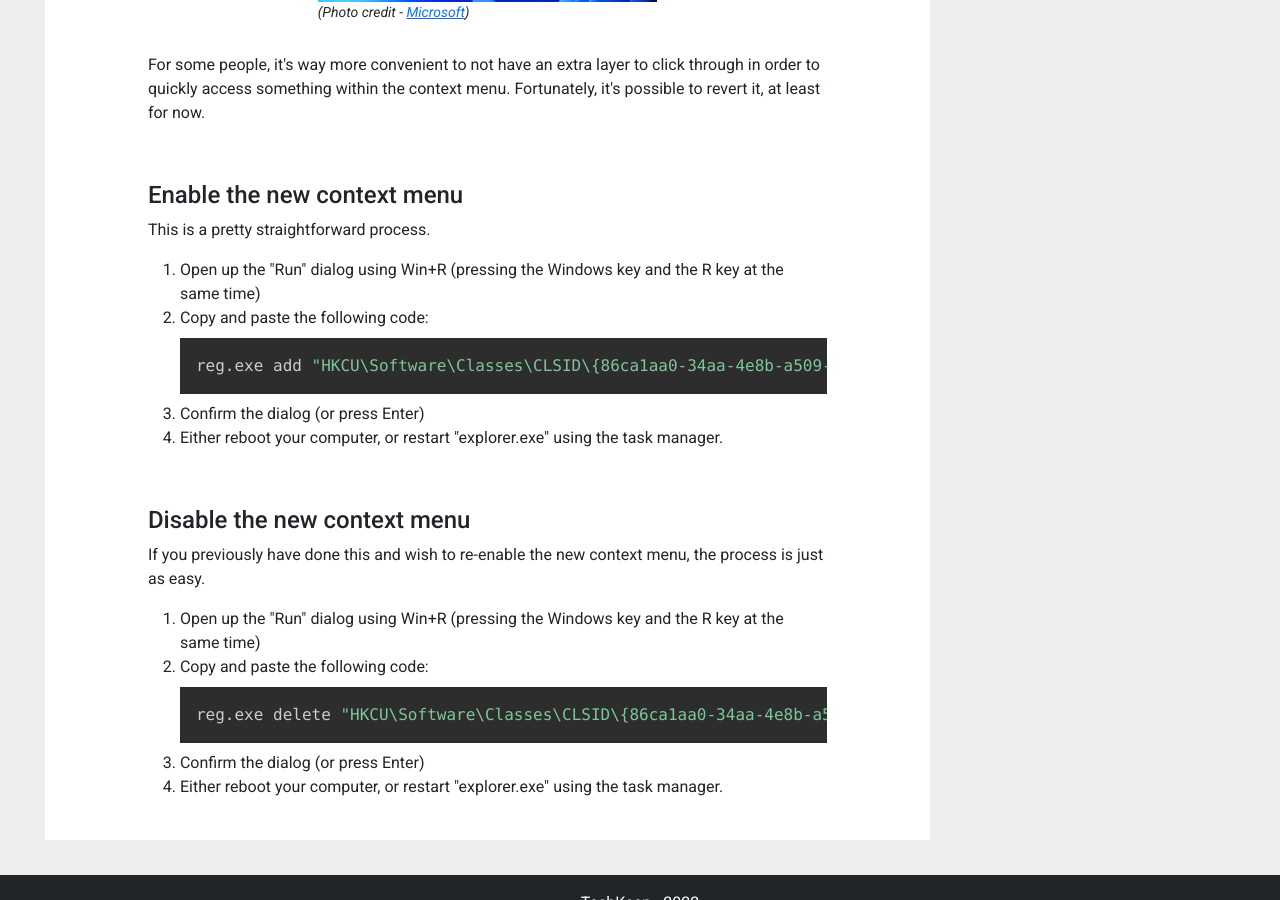
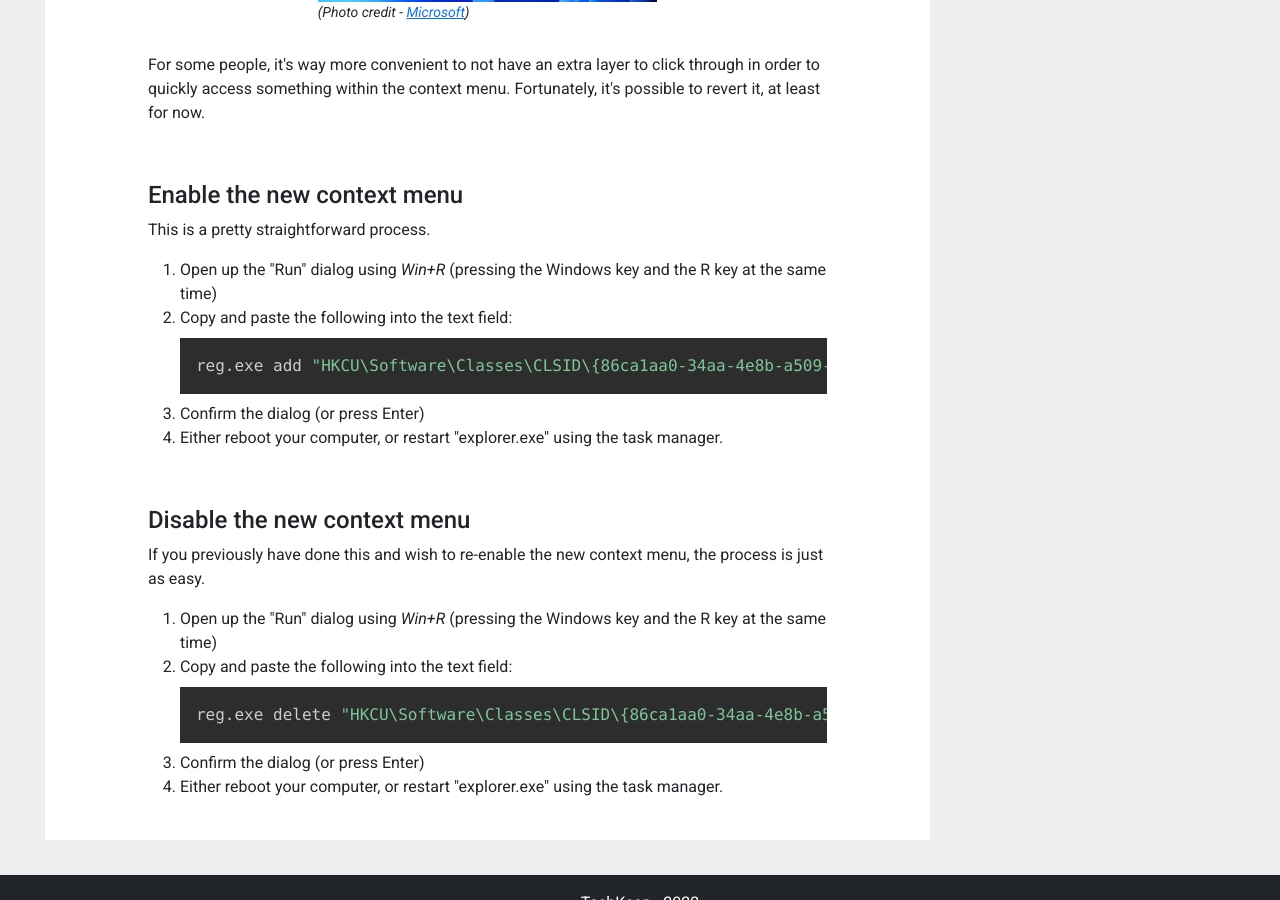
Before and after one commit to TechKeep/TechKeep.github.io, a Jekyll site: the page built from _posts/2022-04-23-how-to-disable-the-new-context-menu-in-windows-11.markdown, in a window 1280 px wide and 900 px high, scrolled down 800 px. Built offline with Jekyll 4.4.1, drawn with Linux system fonts in a browser that asks for light colours; nearby versions of some CDN libraries.

Commit message:
small corrections to new post

```diff
--- a/_posts/2022-04-23-how-to-disable-the-new-context-menu-in-windows-11.markdown
+++ b/_posts/2022-04-23-how-to-disable-the-new-context-menu-in-windows-11.markdown
@@ -23,8 +23,8 @@ photocredit: <em>(Photo credit - <a href="https://microsoft.com" target="_blank"
 <p>This is a pretty straightforward process.</p>
 
 <ol>
-	<li>Open up the "Run" dialog using Win+R (pressing the Windows key and the R key at the same time)</li>
-	<li>Copy and paste the following code:</li>
+	<li>Open up the "Run" dialog using <em>Win+R</em> (pressing the Windows key and the R key at the same time)</li>
+	<li>Copy and paste the following into the text field:</li>
 	<pre><code class="language-powershell">reg.exe add "HKCU\Software\Classes\CLSID\{86ca1aa0-34aa-4e8b-a509-50c905bae2a2}\InprocServer32" /f /ve</code></pre>
 	<li>Confirm the dialog (or press Enter)</li>
 	<li>Either reboot your computer, or restart "explorer.exe" using the task manager.</li>
@@ -35,8 +35,8 @@ photocredit: <em>(Photo credit - <a href="https://microsoft.com" target="_blank"
 <p>If you previously have done this and wish to re-enable the new context menu, the process is just as easy.</p>
 
 <ol>
-	<li>Open up the "Run" dialog using Win+R (pressing the Windows key and the R key at the same time)</li>
-	<li>Copy and paste the following code:</li>
+	<li>Open up the "Run" dialog using <em>Win+R</em> (pressing the Windows key and the R key at the same time)</li>
+	<li>Copy and paste the following into the text field:</li>
 	<pre><code class="language-powershell">reg.exe delete "HKCU\Software\Classes\CLSID\{86ca1aa0-34aa-4e8b-a509-50c905bae2a2}" /f</code></pre>
 	<li>Confirm the dialog (or press Enter)</li>
 	<li>Either reboot your computer, or restart "explorer.exe" using the task manager.</li>
```
